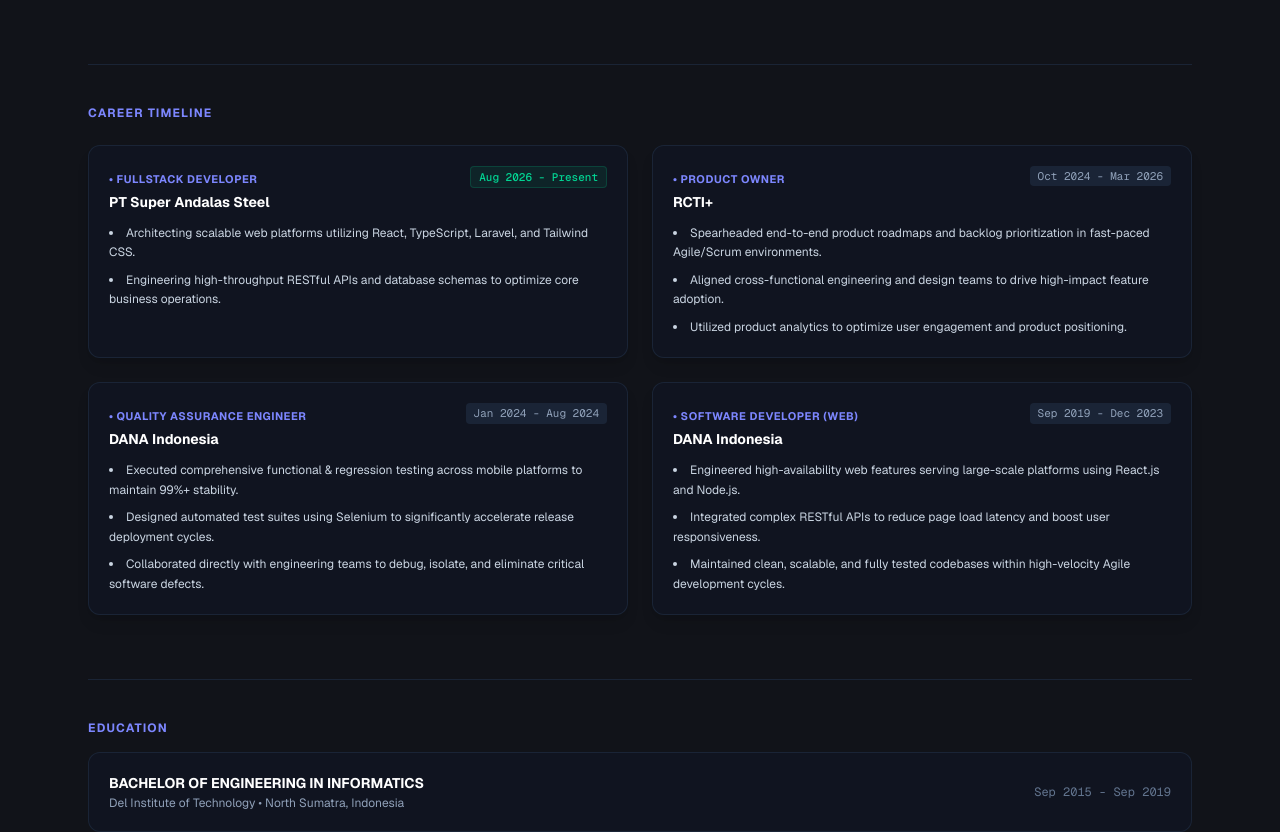
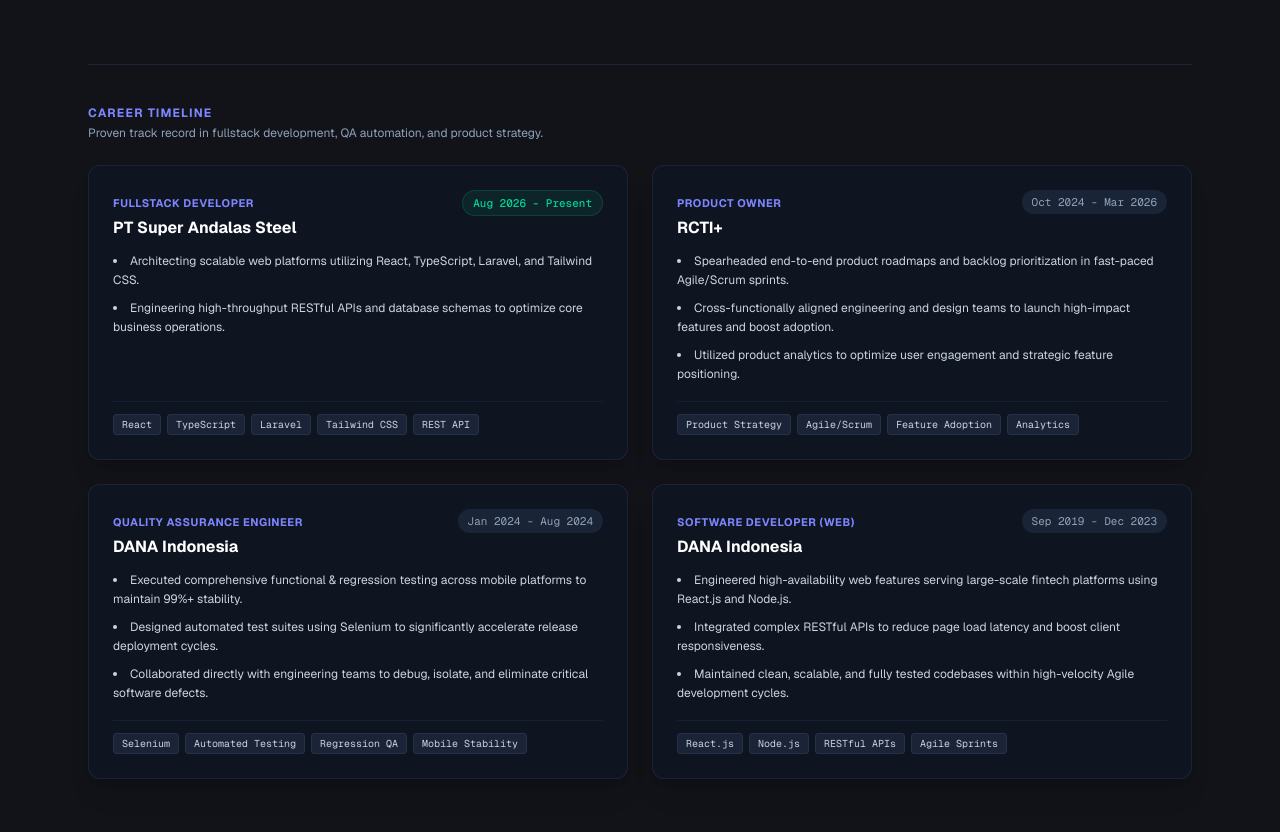
Before and after one commit to LeNowhere/my-resume, a Next.js app: page / in a window 1280 px wide. Shown: the part 863-1695 px from the top of the page. Built offline with nearby package versions, Linux system fonts and the light colour scheme.

Commit message:
feat(timeline): overhaul experience section with tech stack badges and high-impact copy

```diff
--- a/app/animatedContent.tsx
+++ b/app/animatedContent.tsx
@@ -116,7 +116,7 @@
         </div>
       </motion.section>
 
-      {/* Experience Section */}
+      {/* Experience Section - High Impact Career Timeline */}
       <motion.section
         initial="hidden"
         whileInView="visible"
@@ -125,94 +125,140 @@
         id="experience"
         className="space-y-6 pt-10 border-t border-slate-800/80 scroll-mt-28"
       >
+        <div className="flex justify-between items-end">
+          <div>
             <h2 className="text-xs font-bold uppercase tracking-widest text-indigo-400">CAREER TIMELINE</h2>
+            <p className="text-xs text-slate-400 mt-1">Proven track record in fullstack development, QA automation, and product strategy.</p>
+          </div>
+        </div>
 
         <div className="grid grid-cols-1 md:grid-cols-2 gap-6">
-          {/* Fullstack Developer */}
+          {/* PT Super Andalas Steel */}
           <motion.div
             whileHover={{ y: -6, borderColor: 'rgba(99, 102, 241, 0.6)' }}
             transition={{ type: 'spring', stiffness: 300 }}
-            className="bg-slate-900/40 border border-slate-800/80 p-5 rounded-xl space-y-3 transition-colors shadow-lg group cursor-pointer"
+            className="bg-slate-900/50 border border-slate-800/80 p-6 rounded-xl space-y-4 transition-all shadow-xl hover:shadow-indigo-500/10 flex flex-col justify-between group cursor-pointer"
           >
+            <div className="space-y-3">
               <div className="flex justify-between items-start gap-2">
                 <div>
-                <span className="text-[11px] text-indigo-400 font-bold uppercase tracking-wider">• Fullstack Developer</span>
-                <h3 className="text-sm font-bold text-white mt-0.5 group-hover:text-indigo-300 transition-colors">PT Super Andalas Steel</h3>
+                  <span className="text-[11px] text-indigo-400 font-bold uppercase tracking-wider">Fullstack Developer</span>
+                  <h3 className="text-base font-bold text-white mt-0.5 group-hover:text-indigo-300 transition-colors">PT Super Andalas Steel</h3>
                 </div>
-              <span className="text-[11px] font-mono text-emerald-400 bg-emerald-500/10 border border-emerald-500/20 px-2 py-0.5 rounded shrink-0 font-medium">
+                <span className="text-[11px] font-mono text-emerald-400 bg-emerald-500/10 border border-emerald-500/20 px-2.5 py-1 rounded-full shrink-0 font-medium">
                   Aug 2026 - Present
                 </span>
               </div>
+
               <ul className="text-xs text-slate-300 space-y-2 list-disc list-inside leading-relaxed">
                 <li>Architecting scalable web platforms utilizing React, TypeScript, Laravel, and Tailwind CSS.</li>
                 <li>Engineering high-throughput RESTful APIs and database schemas to optimize core business operations.</li>
               </ul>
+            </div>
+
+            <div className="flex flex-wrap gap-1.5 pt-3 border-t border-slate-800/60">
+              <span className="text-[10px] font-mono bg-slate-800/80 text-slate-300 px-2 py-0.5 rounded border border-slate-700/50">React</span>
+              <span className="text-[10px] font-mono bg-slate-800/80 text-slate-300 px-2 py-0.5 rounded border border-slate-700/50">TypeScript</span>
+              <span className="text-[10px] font-mono bg-slate-800/80 text-slate-300 px-2 py-0.5 rounded border border-slate-700/50">Laravel</span>
+              <span className="text-[10px] font-mono bg-slate-800/80 text-slate-300 px-2 py-0.5 rounded border border-slate-700/50">Tailwind CSS</span>
+              <span className="text-[10px] font-mono bg-slate-800/80 text-slate-300 px-2 py-0.5 rounded border border-slate-700/50">REST API</span>
+            </div>
           </motion.div>
 
-          {/* Product Owner */}
+          {/* RCTI+ */}
           <motion.div
             whileHover={{ y: -6, borderColor: 'rgba(99, 102, 241, 0.6)' }}
             transition={{ type: 'spring', stiffness: 300 }}
-            className="bg-slate-900/40 border border-slate-800/80 p-5 rounded-xl space-y-3 transition-colors shadow-lg group cursor-pointer"
+            className="bg-slate-900/50 border border-slate-800/80 p-6 rounded-xl space-y-4 transition-all shadow-xl hover:shadow-indigo-500/10 flex flex-col justify-between group cursor-pointer"
           >
+            <div className="space-y-3">
               <div className="flex justify-between items-start gap-2">
                 <div>
-                <span className="text-[11px] text-indigo-400 font-bold uppercase tracking-wider">• Product Owner</span>
-                <h3 className="text-sm font-bold text-white mt-0.5 group-hover:text-indigo-300 transition-colors">RCTI+</h3>
+                  <span className="text-[11px] text-indigo-400 font-bold uppercase tracking-wider">Product Owner</span>
+                  <h3 className="text-base font-bold text-white mt-0.5 group-hover:text-indigo-300 transition-colors">RCTI+</h3>
                 </div>
-              <span className="text-[11px] font-mono text-slate-400 bg-slate-800/80 px-2 py-0.5 rounded shrink-0">
+                <span className="text-[11px] font-mono text-slate-400 bg-slate-800/80 px-2.5 py-1 rounded-full shrink-0">
                   Oct 2024 - Mar 2026
                 </span>
               </div>
+
               <ul className="text-xs text-slate-300 space-y-2 list-disc list-inside leading-relaxed">
-              <li>Spearheaded end-to-end product roadmaps and backlog prioritization in fast-paced Agile/Scrum environments.</li>
-              <li>Aligned cross-functional engineering and design teams to drive high-impact feature adoption.</li>
-              <li>Utilized product analytics to optimize user engagement and product positioning.</li>
+                <li>Spearheaded end-to-end product roadmaps and backlog prioritization in fast-paced Agile/Scrum sprints.</li>
+                <li>Cross-functionally aligned engineering and design teams to launch high-impact features and boost adoption.</li>
+                <li>Utilized product analytics to optimize user engagement and strategic feature positioning.</li>
               </ul>
+            </div>
+
+            <div className="flex flex-wrap gap-1.5 pt-3 border-t border-slate-800/60">
+              <span className="text-[10px] font-mono bg-slate-800/80 text-slate-300 px-2 py-0.5 rounded border border-slate-700/50">Product Strategy</span>
+              <span className="text-[10px] font-mono bg-slate-800/80 text-slate-300 px-2 py-0.5 rounded border border-slate-700/50">Agile/Scrum</span>
+              <span className="text-[10px] font-mono bg-slate-800/80 text-slate-300 px-2 py-0.5 rounded border border-slate-700/50">Feature Adoption</span>
+              <span className="text-[10px] font-mono bg-slate-800/80 text-slate-300 px-2 py-0.5 rounded border border-slate-700/50">Analytics</span>
+            </div>
           </motion.div>
 
-          {/* Quality Assurance Engineer */}
+          {/* DANA - QA */}
           <motion.div
             whileHover={{ y: -6, borderColor: 'rgba(99, 102, 241, 0.6)' }}
             transition={{ type: 'spring', stiffness: 300 }}
-            className="bg-slate-900/40 border border-slate-800/80 p-5 rounded-xl space-y-3 transition-colors shadow-lg group cursor-pointer"
+            className="bg-slate-900/50 border border-slate-800/80 p-6 rounded-xl space-y-4 transition-all shadow-xl hover:shadow-indigo-500/10 flex flex-col justify-between group cursor-pointer"
           >
+            <div className="space-y-3">
               <div className="flex justify-between items-start gap-2">
                 <div>
-                <span className="text-[11px] text-indigo-400 font-bold uppercase tracking-wider">• Quality Assurance Engineer</span>
-                <h3 className="text-sm font-bold text-white mt-0.5 group-hover:text-indigo-300 transition-colors">DANA Indonesia</h3>
+                  <span className="text-[11px] text-indigo-400 font-bold uppercase tracking-wider">Quality Assurance Engineer</span>
+                  <h3 className="text-base font-bold text-white mt-0.5 group-hover:text-indigo-300 transition-colors">DANA Indonesia</h3>
                 </div>
-              <span className="text-[11px] font-mono text-slate-400 bg-slate-800/80 px-2 py-0.5 rounded shrink-0">
+                <span className="text-[11px] font-mono text-slate-400 bg-slate-800/80 px-2.5 py-1 rounded-full shrink-0">
                   Jan 2024 - Aug 2024
                 </span>
               </div>
+
               <ul className="text-xs text-slate-300 space-y-2 list-disc list-inside leading-relaxed">
                 <li>Executed comprehensive functional & regression testing across mobile platforms to maintain 99%+ stability.</li>
                 <li>Designed automated test suites using Selenium to significantly accelerate release deployment cycles.</li>
                 <li>Collaborated directly with engineering teams to debug, isolate, and eliminate critical software defects.</li>
               </ul>
+            </div>
+
+            <div className="flex flex-wrap gap-1.5 pt-3 border-t border-slate-800/60">
+              <span className="text-[10px] font-mono bg-slate-800/80 text-slate-300 px-2 py-0.5 rounded border border-slate-700/50">Selenium</span>
+              <span className="text-[10px] font-mono bg-slate-800/80 text-slate-300 px-2 py-0.5 rounded border border-slate-700/50">Automated Testing</span>
+              <span className="text-[10px] font-mono bg-slate-800/80 text-slate-300 px-2 py-0.5 rounded border border-slate-700/50">Regression QA</span>
+              <span className="text-[10px] font-mono bg-slate-800/80 text-slate-300 px-2 py-0.5 rounded border border-slate-700/50">Mobile Stability</span>
+            </div>
           </motion.div>
 
-          {/* Software Developer (Web) */}
+          {/* DANA - Web Dev */}
           <motion.div
             whileHover={{ y: -6, borderColor: 'rgba(99, 102, 241, 0.6)' }}
             transition={{ type: 'spring', stiffness: 300 }}
-            className="bg-slate-900/40 border border-slate-800/80 p-5 rounded-xl space-y-3 transition-colors shadow-lg group cursor-pointer"
+            className="bg-slate-900/50 border border-slate-800/80 p-6 rounded-xl space-y-4 transition-all shadow-xl hover:shadow-indigo-500/10 flex flex-col justify-between group cursor-pointer"
           >
+            <div className="space-y-3">
               <div className="flex justify-between items-start gap-2">
                 <div>
-                <span className="text-[11px] text-indigo-400 font-bold uppercase tracking-wider">• Software Developer (Web)</span>
-                <h3 className="text-sm font-bold text-white mt-0.5 group-hover:text-indigo-300 transition-colors">DANA Indonesia</h3>
+                  <span className="text-[11px] text-indigo-400 font-bold uppercase tracking-wider">Software Developer (Web)</span>
+                  <h3 className="text-base font-bold text-white mt-0.5 group-hover:text-indigo-300 transition-colors">DANA Indonesia</h3>
                 </div>
-              <span className="text-[11px] font-mono text-slate-400 bg-slate-800/80 px-2 py-0.5 rounded shrink-0">
+                <span className="text-[11px] font-mono text-slate-400 bg-slate-800/80 px-2.5 py-1 rounded-full shrink-0">
                   Sep 2019 - Dec 2023
                 </span>
               </div>
+
               <ul className="text-xs text-slate-300 space-y-2 list-disc list-inside leading-relaxed">
-              <li>Engineered high-availability web features serving large-scale platforms using React.js and Node.js.</li>
-              <li>Integrated complex RESTful APIs to reduce page load latency and boost user responsiveness.</li>
+                <li>Engineered high-availability web features serving large-scale fintech platforms using React.js and Node.js.</li>
+                <li>Integrated complex RESTful APIs to reduce page load latency and boost client responsiveness.</li>
                 <li>Maintained clean, scalable, and fully tested codebases within high-velocity Agile development cycles.</li>
               </ul>
+            </div>
+
+            <div className="flex flex-wrap gap-1.5 pt-3 border-t border-slate-800/60">
+              <span className="text-[10px] font-mono bg-slate-800/80 text-slate-300 px-2 py-0.5 rounded border border-slate-700/50">React.js</span>
+              <span className="text-[10px] font-mono bg-slate-800/80 text-slate-300 px-2 py-0.5 rounded border border-slate-700/50">Node.js</span>
+              <span className="text-[10px] font-mono bg-slate-800/80 text-slate-300 px-2 py-0.5 rounded border border-slate-700/50">RESTful APIs</span>
+              <span className="text-[10px] font-mono bg-slate-800/80 text-slate-300 px-2 py-0.5 rounded border border-slate-700/50">Agile Sprints</span>
+            </div>
           </motion.div>
         </div>
       </motion.section>
```
Lines whose indentation alone changed are shown as unchanged.
